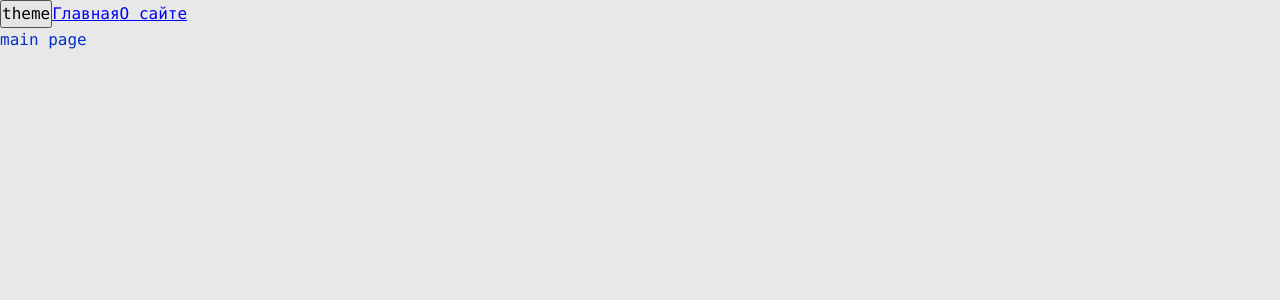
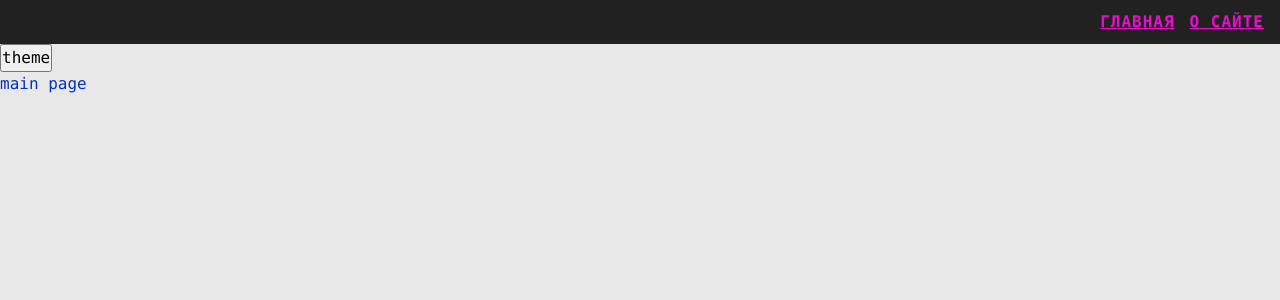
Before and after one commit to maximste/newsbox, a React app: page / in a window 1280 px wide. Shown: the top 300 px of the page. Built offline with nearby package versions, Linux system fonts and the light colour scheme.

Commit message:
Added navbar widget and AppLink component

```diff
--- a/src/app/App.tsx
+++ b/src/app/App.tsx
@@ -3,17 +3,17 @@
 import { classNames } from 'shared/lib/classNames/classNames';
 import { useTheme } from 'app/providers/ThemeProvider';
 import AppRouter from './providers/router/ui/AppRouter';
+import { Navbar } from 'widgets/Navbar';
 
 const App = () => {
     const { theme, toggleTheme } = useTheme()
 
     return (
         <div className={classNames('app', {}, [theme])}>
+            <Navbar />
             <button onClick={toggleTheme}>
                 theme
             </button>
-            <Link to={'/'}>Главная</Link>
-            <Link to={'/about'}>О сайте</Link>
             <AppRouter />
         </div>
     );
--- a/src/app/styles/themes/dark.scss
+++ b/src/app/styles/themes/dark.scss
@@ -1,5 +1,9 @@
 .app.dark {
     --bg-color: #222121;
+    --inverted-bg-color: #e8e8e8;
     --primary-color: #e90ecc;
-    --secondary-color: #04ff04;
+    --secondary-color: #316977;
+
+    --inverted-primary-color: #0232c2;
+    --inverted-secondary-color: #0449e8;
 }
--- a/src/app/styles/themes/light.scss
+++ b/src/app/styles/themes/light.scss
@@ -1,5 +1,9 @@
 .app.light {
     --bg-color: #e8e8e8;
+    --inverted-bg-color: #222121;
     --primary-color: #0232c2;
     --secondary-color: #0449e8;
+
+    --inverted-primary-color: #e90ecc;
+    --inverted-secondary-color: #316977;
 }
--- a/src/app/styles/variables/global.scss
+++ b/src/app/styles/variables/global.scss
@@ -8,4 +8,7 @@
     --line-height-l: 32px;
     --font-l: var(--font-size-l) / var(--line-height-l) var(--font-family-main);
 
+    // Размеры
+    --navbar-height: auto;
+
 }
--- a/src/shared/lib/classNames/classNames.ts
+++ b/src/shared/lib/classNames/classNames.ts
@@ -1,11 +1,10 @@
 // Некий самописный аналог библиотеки https://www.npmjs.com/package/classnames
-
 type Mods = Record<string, boolean | string>
 
-export function classNames(cls: string, mods: Mods, additional: string[]): string {
+export function classNames(cls: string, mods: Mods = {}, additional: string[] = []): string {
     return [
         cls,
-        ...additional,
+        ...additional.filter(Boolean),
         ...Object.entries(mods)
             .filter(([className, value]) => Boolean(value))
             .map(([className, value]) => className)
--- /dev/null
+++ b/src/shared/ui/AppLink/AppLink.module.scss
@@ -0,0 +1,11 @@
+.appLink {
+    color: var(--primary-color);
+}
+
+.primary {
+    color: var(--primary-color);
+}
+
+.secondary {
+    color: var(--inverted-primary-color);
+}
--- /dev/null
+++ b/src/shared/ui/AppLink/AppLink.tsx
@@ -0,0 +1,35 @@
+import { classNames } from 'shared/lib/classNames/classNames';
+import cls from './AppLink.module.scss'
+import { Link, LinkProps } from 'react-router-dom';
+import { FC } from 'react';
+
+export enum AppLinkTheme {
+    PRIMARY = 'primary',
+    SECONDARY = 'secondary'
+}
+
+interface AppLinkProps extends LinkProps {
+    className?: string;
+    theme?: AppLinkTheme;
+}
+
+export const AppLink: FC<AppLinkProps> = (props) => {
+    const {
+        to,
+        className,
+        children,
+        theme = AppLinkTheme.PRIMARY,
+        ...otherProps
+    } = props
+
+    return (
+        <Link
+            to={to}
+            className={classNames(cls.appLink, {}, [className, cls[theme]])}
+            {...otherProps}
+        >
+            {children}
+        </Link>
+
+    );
+};
--- /dev/null
+++ b/src/widgets/Navbar/index.ts
@@ -0,0 +1,3 @@
+import { Navbar } from "./ui/Navbar";
+
+export { Navbar }
--- /dev/null
+++ b/src/widgets/Navbar/ui/Navbar.module.scss
@@ -0,0 +1,16 @@
+.navbar {
+    width: 100%;
+    height: var(--navbar-height);
+    background: var(--inverted-bg-color);
+    display: flex;
+    flex-direction: row-reverse;
+}
+
+.links {
+    display: flex;
+    gap: 15px;
+    padding: 10px 16px;
+    text-transform: uppercase;
+    font-weight: 700;
+    letter-spacing: 1px;
+}
--- /dev/null
+++ b/src/widgets/Navbar/ui/Navbar.tsx
@@ -0,0 +1,22 @@
+import { classNames } from 'shared/lib/classNames/classNames';
+import cls from './Navbar.module.scss'
+import { AppLink, AppLinkTheme } from 'shared/ui/AppLink/AppLink';
+
+interface NavbarProps {
+    className?: string;
+}
+
+export const Navbar = ({className}: NavbarProps) => {
+    return (
+        <div className={classNames(cls.navbar, {}, [className])}>
+            <div className={cls.links}>
+                <AppLink theme={AppLinkTheme.SECONDARY} to={'/'}>
+                    Главная
+                </AppLink>
+                <AppLink theme={AppLinkTheme.SECONDARY} to={'/about'}>
+                    О сайте
+                </AppLink>
+            </div>
+        </div>
+    );
+};
```
